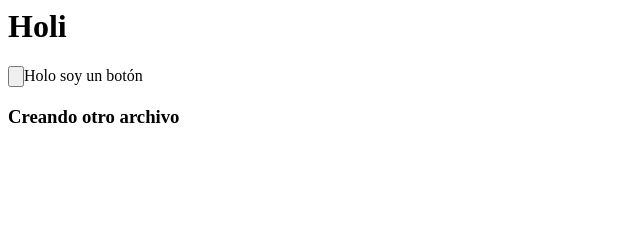
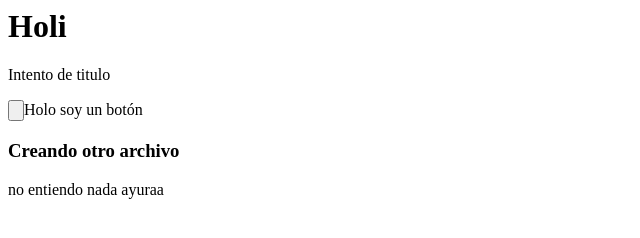
Before and after one commit to FabianBravoA/TallerGItSCL011, a plain HTML site: page index.html in a window 1280 px wide. Shown: the whole page, without its empty margins (0-640 px from the left). Drawn offline with Linux system fonts and the light colour scheme.

Commit message:
intento de  titulo (#2)
* intento de  titulo

* pidiendo ayuda

```diff
--- a/index.html
+++ b/index.html
@@ -3,7 +3,9 @@
 	</head>
 	<body>
 		<h1>Holi</h1>
+		<p>Intento de titulo</p>
 		<input type="button">Holo soy un botón</input>
 		<h3>Creando otro archivo</h3>
+		<p>no entiendo nada ayuraa </p>
 	</body>
 </html>
```
